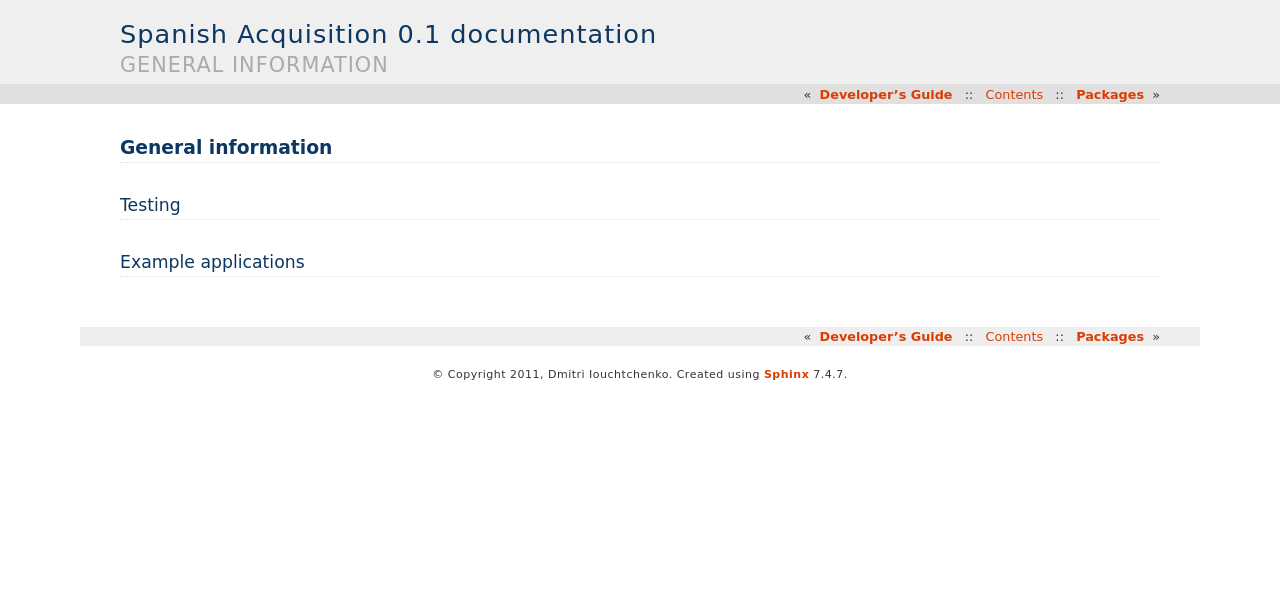
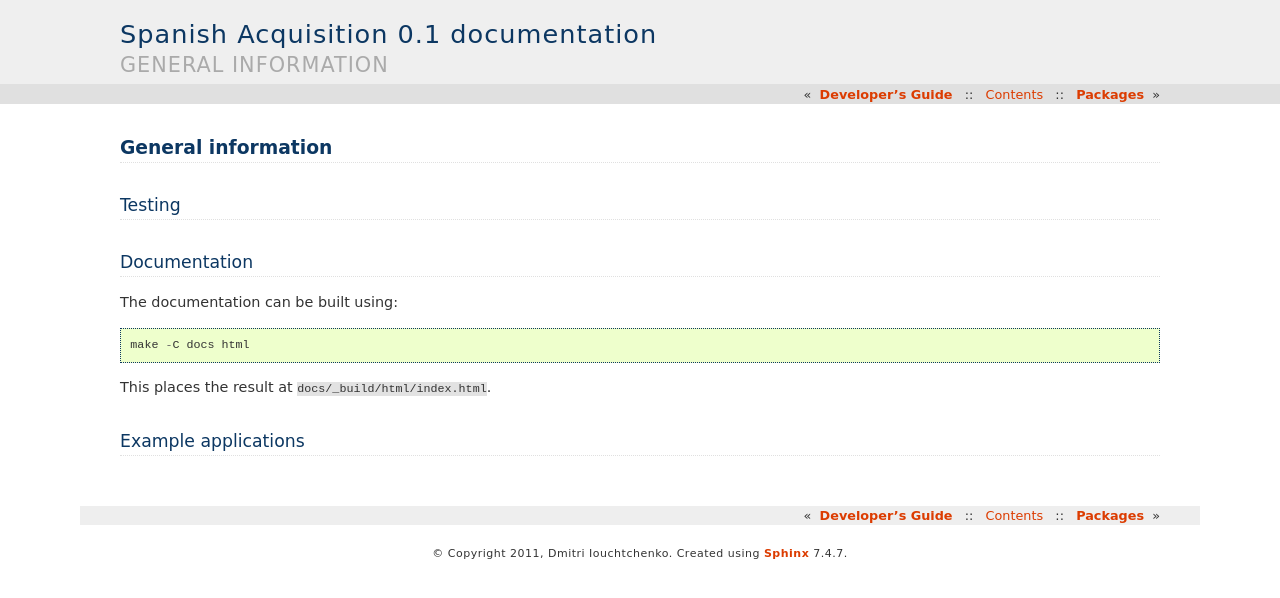
Before and after one commit to 0/SpanishAcquisition, a Sphinx documentation site: the page built from docs/devel/general_info.rst, in a window 1280 px wide. Shown: the top 598 px of the page. Built offline with Sphinx 7.4.7, drawn with Linux system fonts in a browser that asks for light colours; pages that are not in the unit, such as notebooks, are missing from menus.

Commit message:
Moved some information from the README to the documentation

```diff
--- a/docs/devel/general_info.rst
+++ b/docs/devel/general_info.rst
@@ -7,6 +7,17 @@ Testing
 
 .. TODO
 
+Documentation
+*************
+
+The documentation can be built using::
+
+   make -C docs html
+
+This places the result at ``docs/_build/html/index.html``.
+
+.. TODO
+
 Example applications
 ********************
 
--- a/docs/installation.rst
+++ b/docs/installation.rst
@@ -1,3 +1,5 @@
+.. _installation:
+
 ############
 Installation
 ############
--- a/docs/user/examples/index.rst
+++ b/docs/user/examples/index.rst
@@ -4,6 +4,8 @@ Example applications
 
 Spanish Acquisition comes bundled with example applications, showing its use and capabilities.
 
+The examples are found in ``examples/``. To run an example if Spanish Acquisition is :ref:`installed <installation>`, simply run the example Python file; otherwise, use ``python -m examples.<name>``.
+
 .. toctree::
    :maxdepth: 2
 
```
Also changed, not shown: README.rst (+0 -16 lines).
